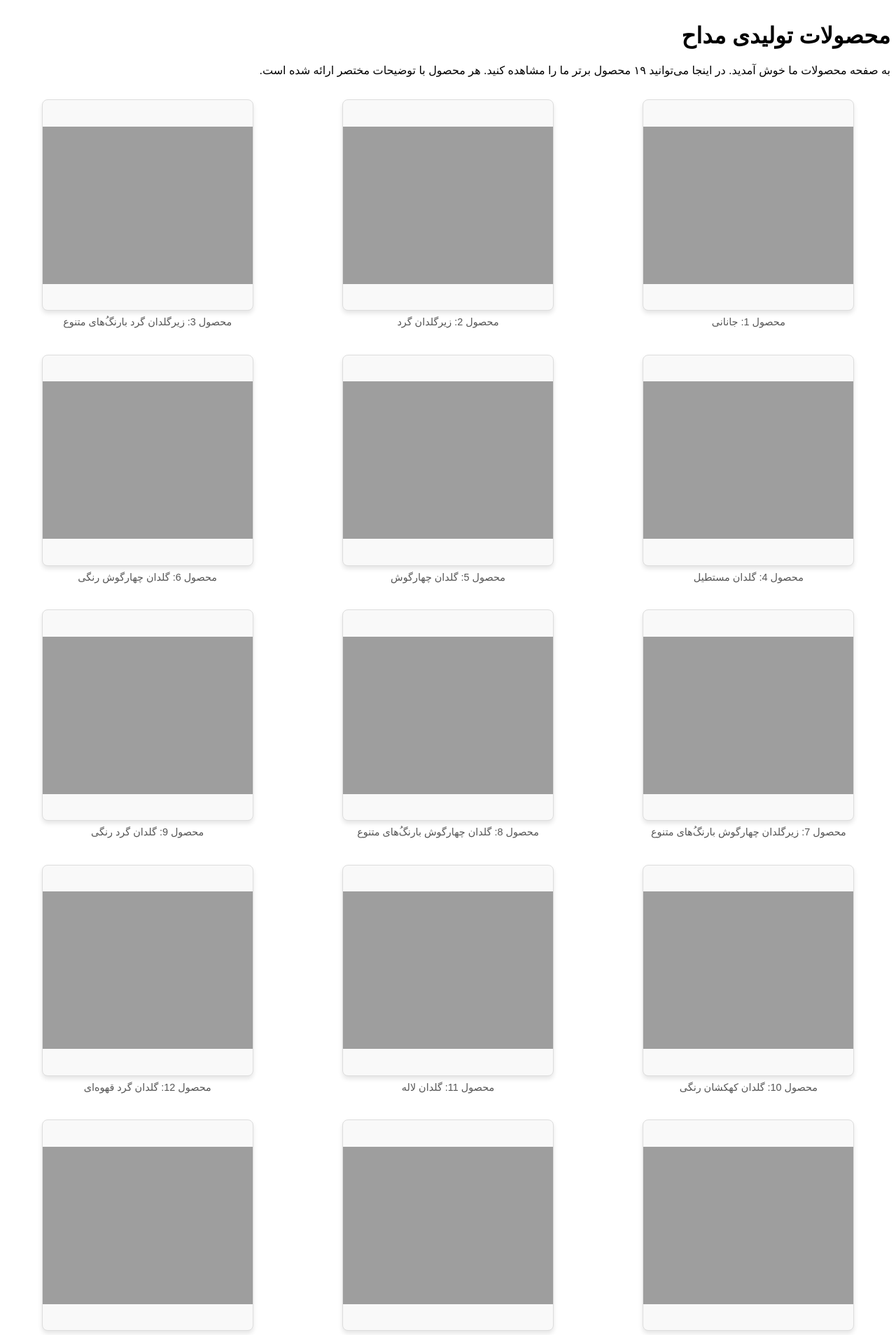
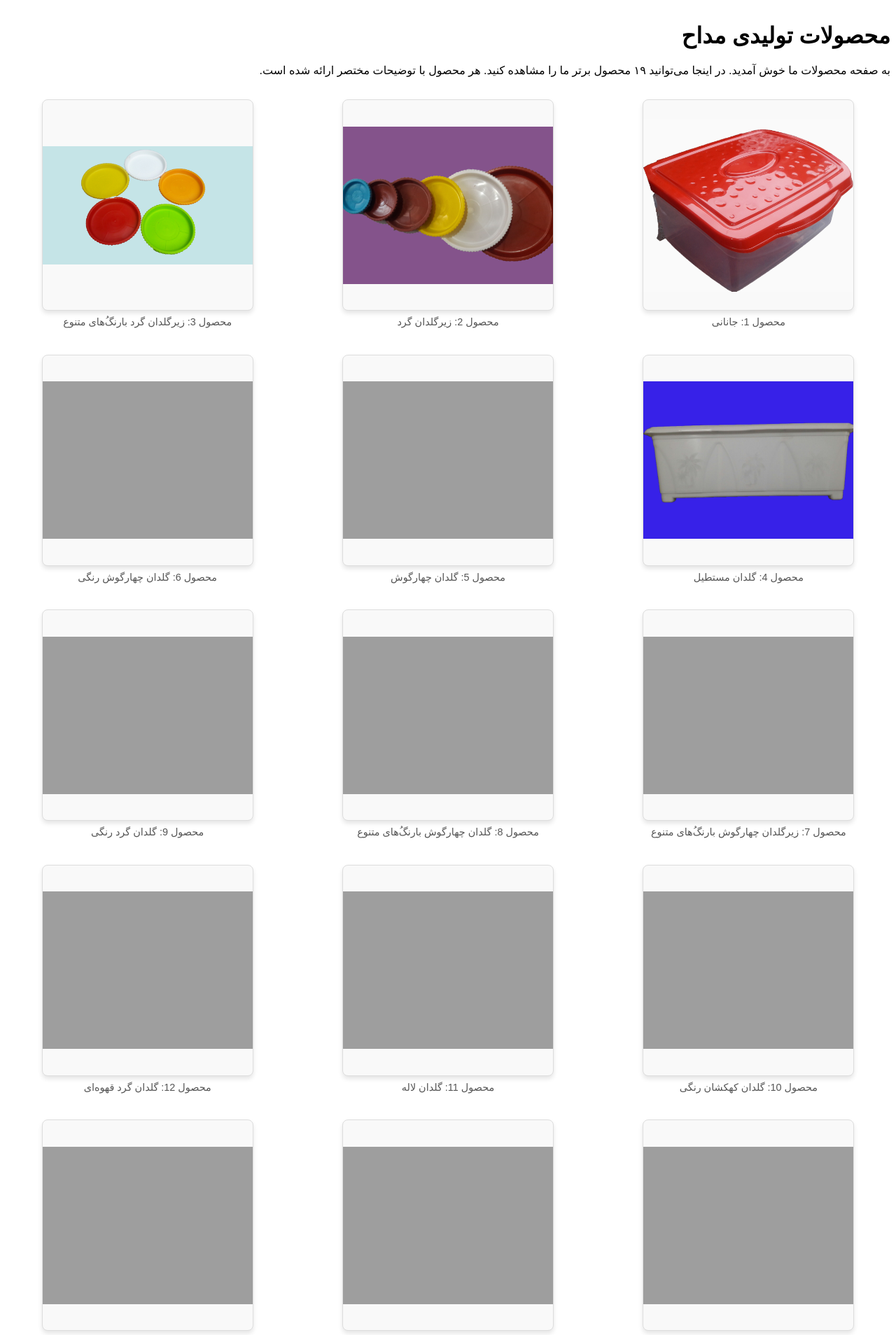
Before and after one commit to alirezamaddah-NPW/omid_plastic, a Jekyll site: the page built from _posts/2025-05-06-welcome-to-jekyll.markdown, in a window 1280 px wide. Shown: the top 1908 px of the page at 70% size. Built offline with Jekyll 4.4.1, drawn with Linux system fonts in a browser that asks for light colours.

Commit message:
Update products.html

```diff
--- a/_layouts/products.html
+++ b/_layouts/products.html
@@ -9,7 +9,7 @@ title: "محصولات"
   <div class="product-grid">
     {% for product in site.data.products %}
     <div class="product-item">
-      <img src="/assets/images/{{ product.image }}" alt="{{ product.alt }}">
+      <img src="/images/{{ product.image }}" alt="{{ product.alt }}">
       <p class="caption">محصول {{ forloop.index }}: {{ product.description }}</p>
     </div>
     {% endfor %}
```
